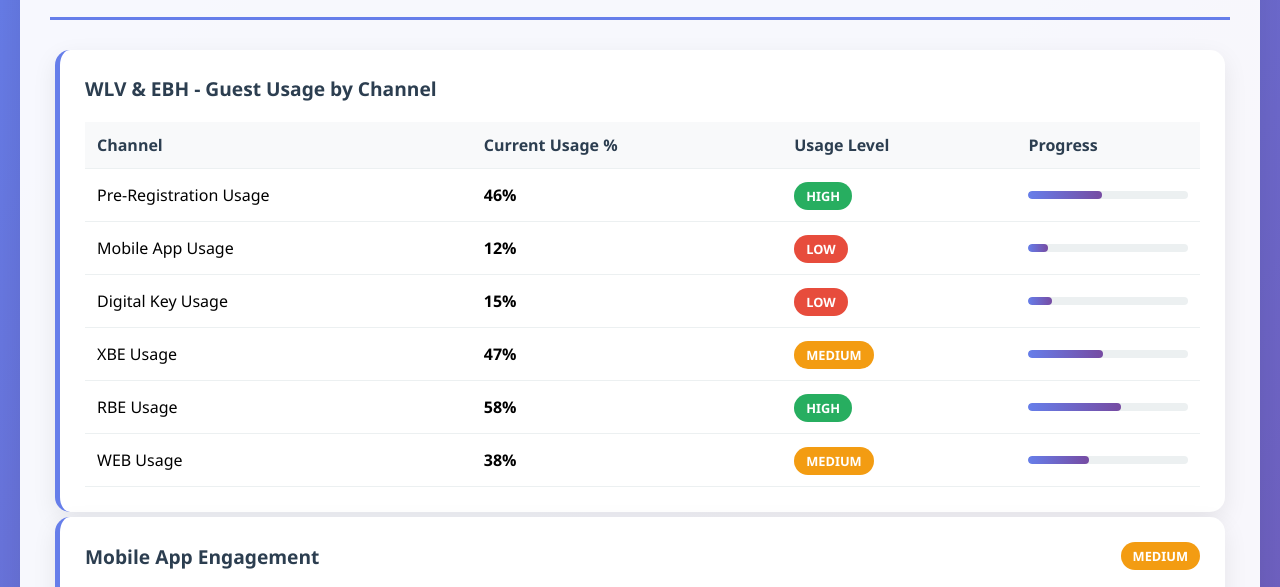
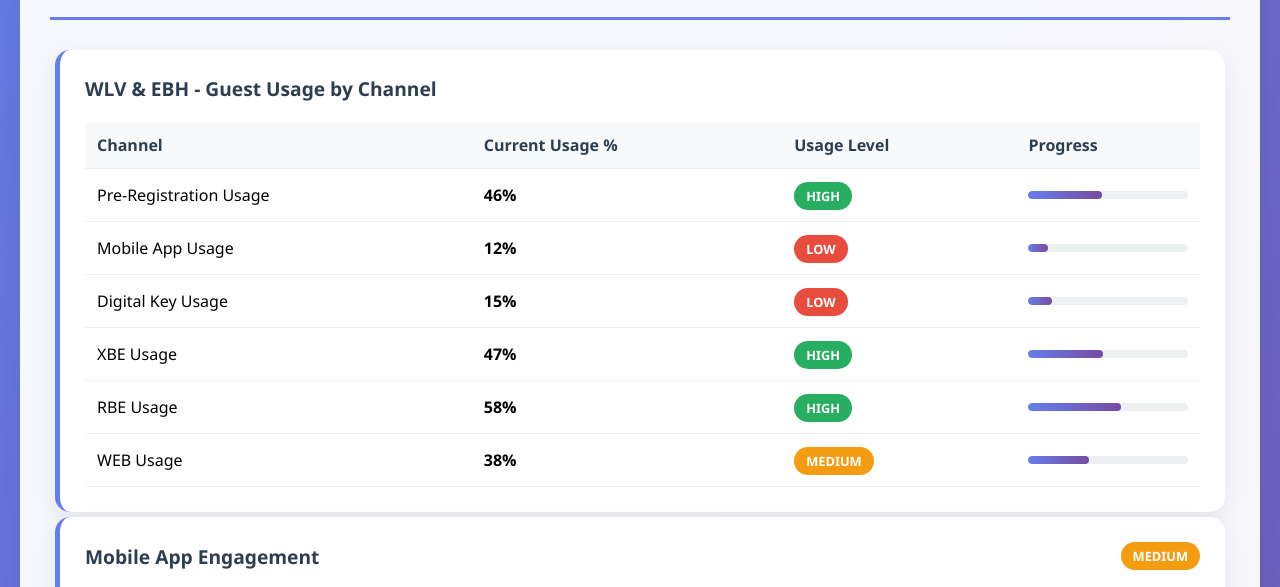
Before and after one commit to jorjoperalta/executiveanalyticshub, a plain HTML site: page index.html in a window 1280 px wide. Shown: the part 142-729 px from the top of the page. Drawn offline with nearby package versions, Linux system fonts and the light colour scheme.

Commit message:
minor number adjustments

```diff
--- a/index.html
+++ b/index.html
@@ -266,7 +266,7 @@
                     <tr>
                         <td>XBE Usage</td>
                         <td><strong>47%</strong></td>
-                        <td><span class="priority-badge priority-medium">Medium</span></td>
+                        <td><span class="priority-badge priority-high">High</span></td>
                         <td>
                             <div class="progress-bar">
                                 <div class="progress-fill" style="width: 47%;"></div>
```
